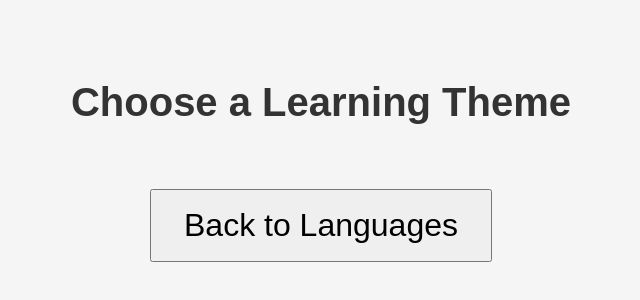
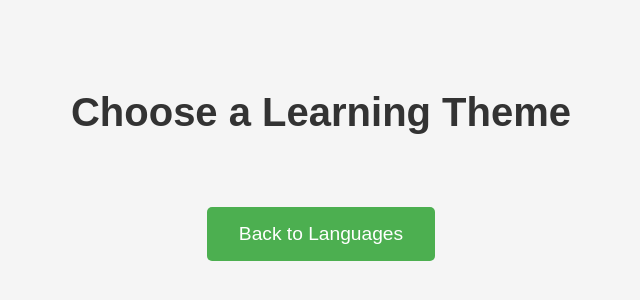
Before and after one commit to vikashisexploringai/Languages, a plain HTML site: page theme.html in a window 1280 px wide. Shown: the part 234-534 px from the top of the page, without its empty margins (319-959 px from the left). Drawn offline with Linux system fonts and the light colour scheme.

Commit message:
Update theme.html

```diff
--- a/theme.html
+++ b/theme.html
@@ -12,7 +12,7 @@
         <div id="theme-container" class="choices-grid">
             <!-- Themes will be populated by JavaScript -->
         </div>
-        <button id="back-button" class="nav-button">Back to Languages</button>
+        <button id="back-button" class="back-button">Back to Languages</button>
     </div>
     <script src="script.js"></script>
 </body>
```
